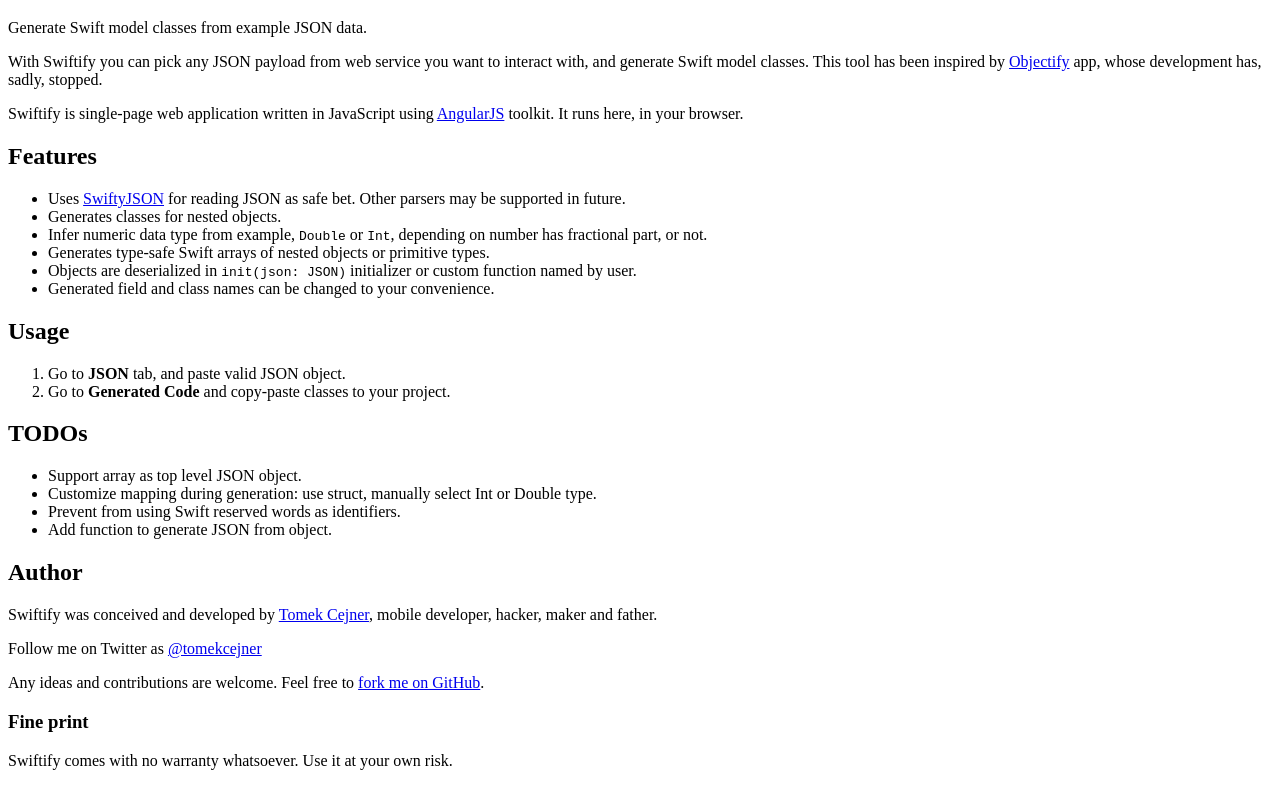
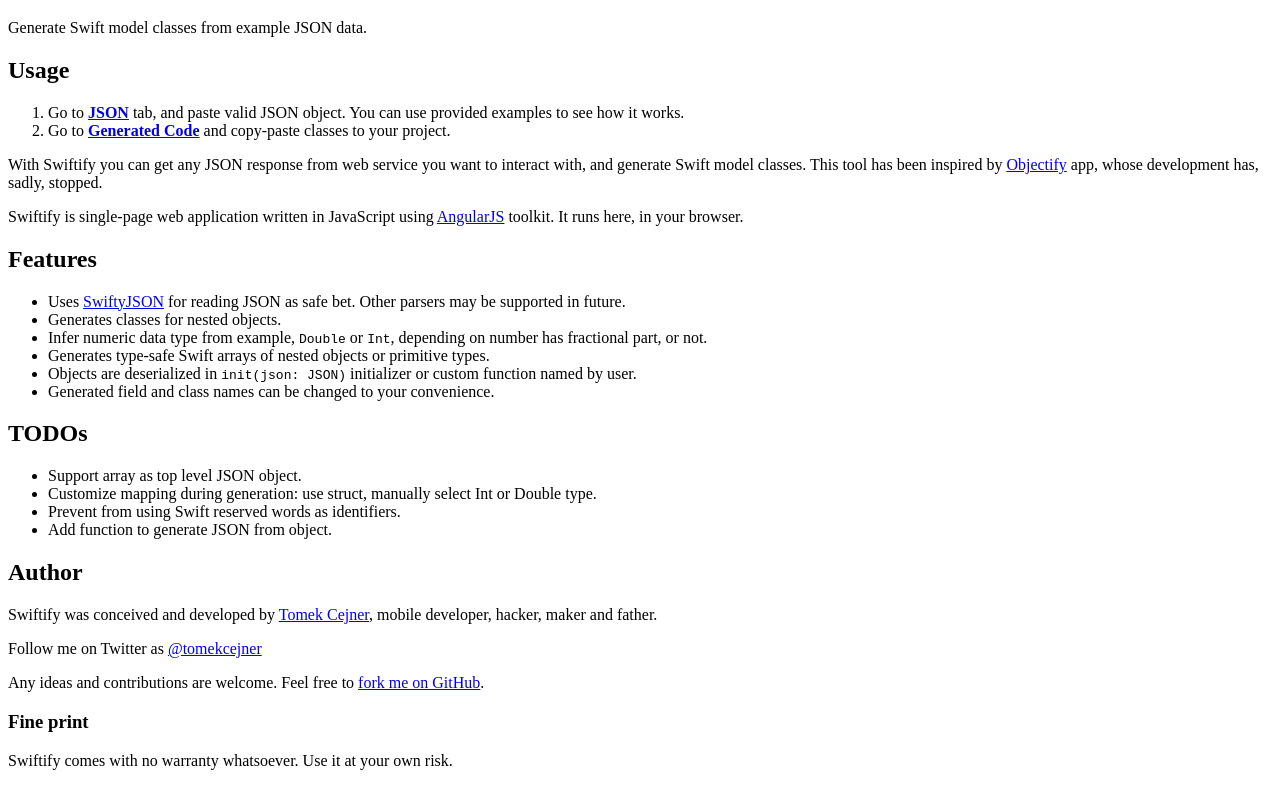
Before and after one commit to Swiftify/swiftify.github.io, a website: page partials/about.html in a window 1280 px wide. Shown: the part 61-847 px from the top of the page. Drawn offline with Linux system fonts and the light colour scheme.

Commit message:
Update docs.

```diff
--- a/partials/about.html
+++ b/partials/about.html
@@ -12,9 +12,17 @@
     <p>Generate Swift model classes from example JSON data.</p>
 </div>
 
-<p>With Swiftify you can pick any JSON payload from web service you want to interact with, and generate Swift model
+<h2>Usage</h2>
+
+<ol>
+    <li>Go to <b><a href="#/json">JSON</a></b> tab, and paste valid JSON object. You can use provided examples to see how it works.</li>
+    <li>Go to <b><a href="#/code">Generated Code</a></b> and copy-paste classes to your project.</li>
+</ol>
+
+<p>With Swiftify you can get any JSON response from web service you want to interact with, and generate Swift model
     classes. This tool has been inspired by <a href="https://itunes.apple.com/us/app/objectify/id435651677?mt=12">Objectify</a>
     app, whose development has, sadly, stopped.</p>
+
 <p>Swiftify is single-page web application written in JavaScript using <a href="http://angularjs.org">AngularJS</a> toolkit. It runs here, in your browser.</p>
 
 
@@ -30,13 +38,6 @@
     <li>Objects are deserialized in <code>init(json: JSON)</code> initializer or custom function named by user.</li>
     <li>Generated field and class names can be changed to your convenience.</li>
 </ul>
-
-<h2>Usage</h2>
-
-<ol>
-    <li>Go to <b>JSON</b> tab, and paste valid JSON object.</li>
-    <li>Go to <b>Generated Code</b> and copy-paste classes to your project.</li>
-</ol>
 
 <h2>TODOs</h2>
 <ul>
```
